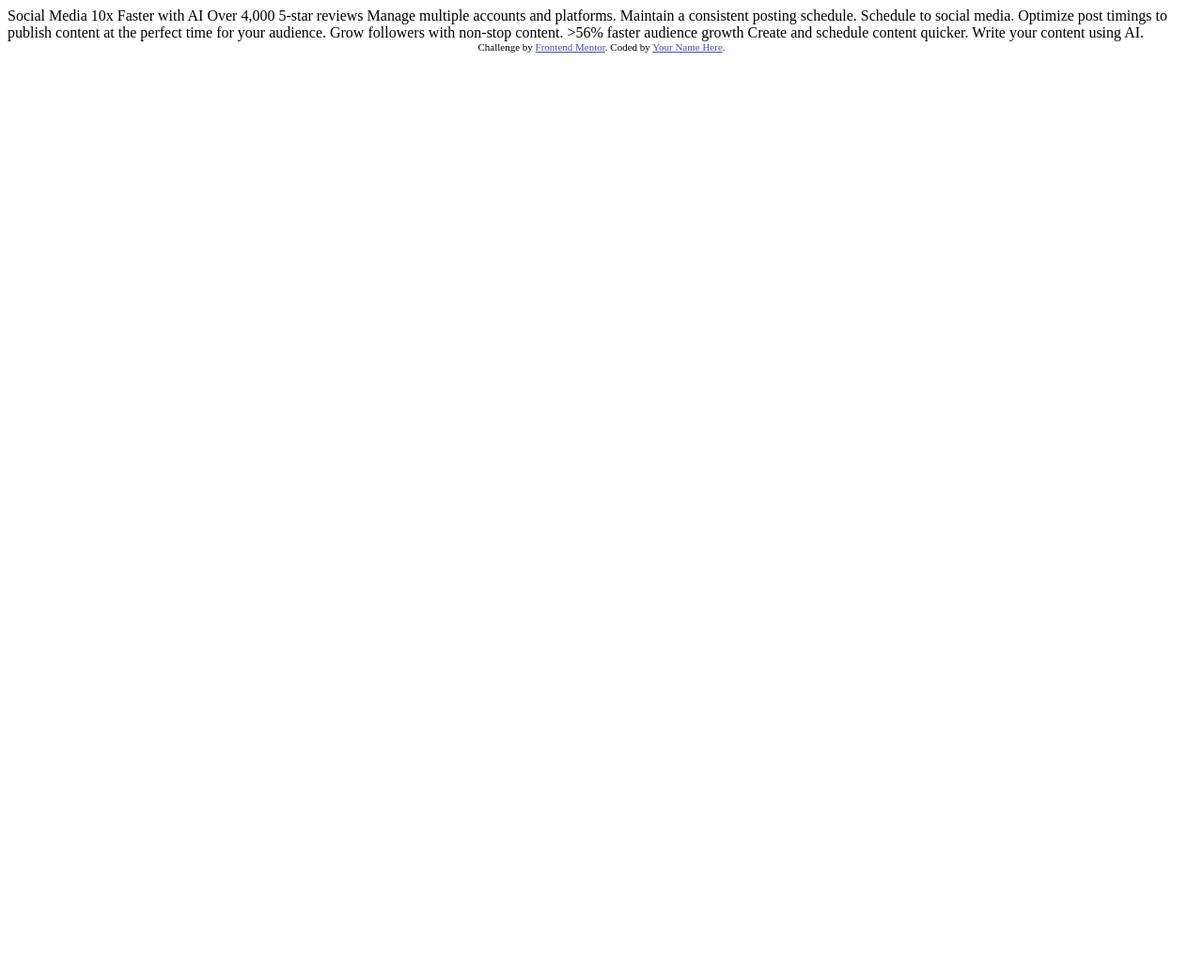
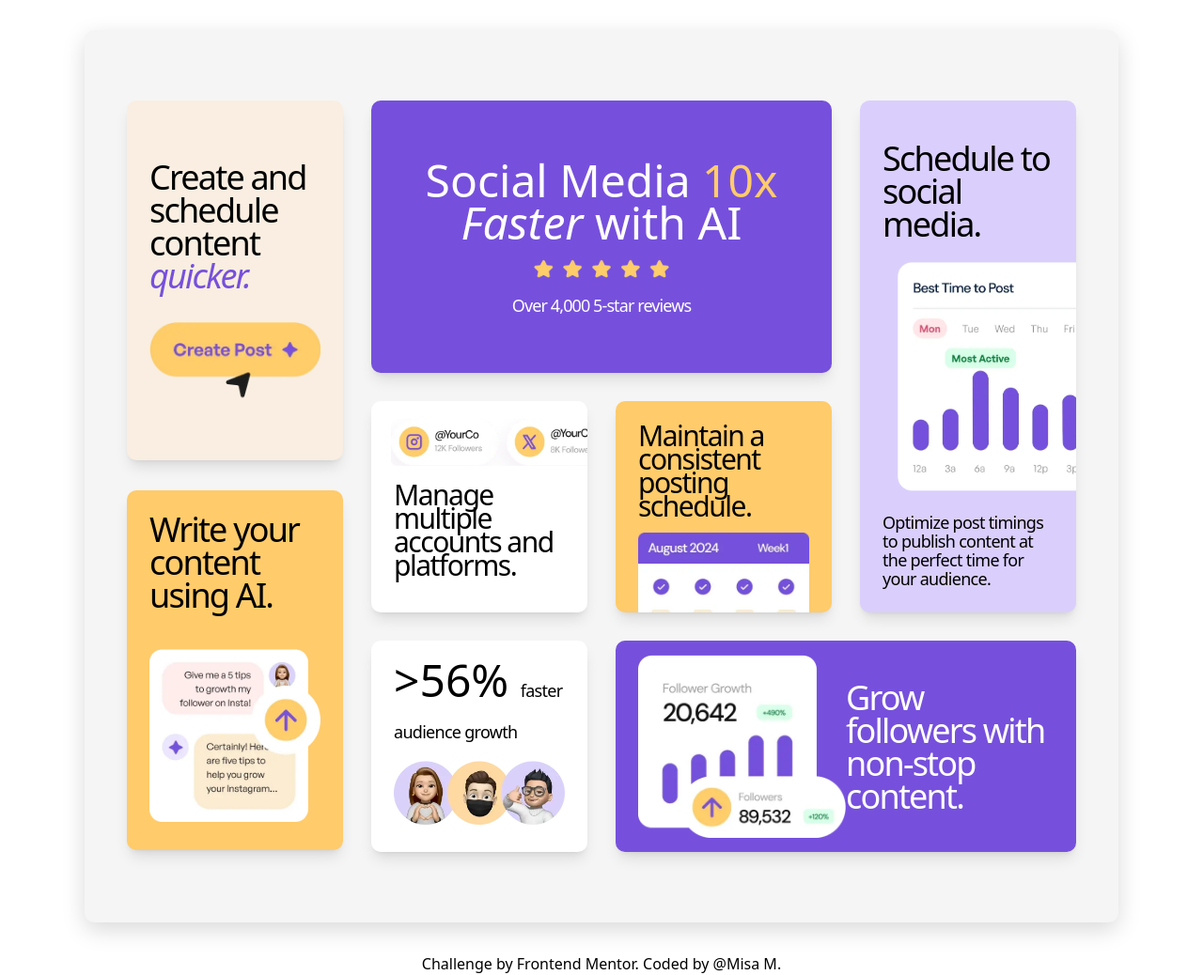
Before and after one commit to mmisa0009/bento-grid-main, a plain HTML site: page index.html in a window 1280 px wide. Shown: the whole page at 94% size. Before the commit the page ends 800 px from the top, so only its background shows below. Drawn offline with nearby package versions, Linux system fonts and the light colour scheme.

Commit message:
modify the html file and css

```diff
--- a/index.html
+++ b/index.html
@@ -7,36 +7,102 @@
   <link rel="icon" type="image/png" sizes="32x32" href="./assets/images/favicon-32x32.png">
 
   <title>Frontend Mentor | Bento grid</title>
+  <script src="https://cdn.tailwindcss.com"></script>
 
-  <!-- Feel free to remove these styles or customise in your own stylesheet 👍 -->
-  <style>
-    .attribution { font-size: 11px; text-align: center; }
-    .attribution a { color: hsl(228, 45%, 44%); }
-  </style>
 </head>
 <body>
+  <div class="bg-white p-8 min-h-scree flex justify-center items-start">
+    <div class="bg-[#F5F5F5] py-[75px] shadow-[0_8px_24px_rgba(0,0,0,0.15)] p-6 rounded-[10px] over-flow-auto w-[1100px] ">
 
-  Social Media 10x Faster with AI
-  Over 4,000 5-star reviews
+      <div class="flex gap-[30px] justify-center">
+        <div class="grid grid-flow-col auto-cols-[230px] auto-rows-auto gap-y-[30px]">
 
-  Manage multiple accounts and platforms.
+          <!--column1-->
+          <!--row1 grid1 column1-->
+          <div class="bg-[hsl(31,66%,93%)] col-start-1 p-6 h-[382.5px] rounded-[10px] shadow-lg transition-transform duration-300 hover:scale-[1.05] hover:shadow-xl">
+            <h2 class="text-[36px] leading-[35px] tracking-[-0.05em] font-medium font-[DM Sans] mb-8 mt-10">Create and schedule content <span class="text-[hsl(256,67%,59%)] italic">quicker.</span></h2>
+            <img src="assets/images/illustration-create-post.webp" alt="create-post-image"/>
+          </div>
+          <!--row2 grid4 column1-->
+          <div class="bg-[hsl(39,100%,71%)] col-start-1 p-6 h-[382.5px] rounded-[10px] shadow-lg items-center transition-transform duration-300 hover:scale-[1.05] hover:shadow-xl">
+            <h2 class="text-[36px] leading-[35px] tracking-[-0.05em] font-medium font-[DM Sans]">
+              Write your content using AI.
+            </h2>
+            <img src="assets/images/illustration-ai-content.webp" alt="ai-content-image" class="mt-10"/>
+          </div>
+        </div>
 
-  Maintain a consistent posting schedule.
+        <div class="grid grid-flow-col auto-cols-[230px_230px_230px] auto rows auto gap-[30px]">
+          <!--column2-->
+          <!--row1 grid2 column23-->
+          <div class="bg-[hsl(256,67%,59%)] p-6 col-start-1 col-span-2 row-start-1 h-[290px] shadow-lg rounded-[10px] flex flex-col justify-center items-center transition-transform duration-300 hover:scale-[1.05] hover:shadow-xl">
+            <h1 class="text-[48px] text-center leading-[45px] font-medium tracking-[-0,02em] text-white font-[DM Sans]">
+              Social Media
+              <span class="text-[hsl(39,100%,71%)]">
+                10x
+              </span>
+              <span class="italic">
+                Faster
+              </span>
+              with AI
+            </h1>
+            <img src="assets/images/illustration-five-stars.webp" alt="five-star-image" class="m-4 w-1/3"/>
+            <p class="text-white text-[18px] tracking-[-0.05em] leading-[20px] font-light text-center font-[DM Sans]">Over 4,000 5-star reviews</p>
+          </div>
+          <!--row 2 grid5 column2-->
+          <div class="overflow-hidden bg-white p-6 h-[225px] col-start-1 rounded-[10px] shadow-lg items-center transition-transform duration-300 hover:scale-[1.05] hover:shadow-xl">
+            <img src="assets/images/illustration-multiple-platforms.webp" alt="media-image" class="mb-6 ml-6 scale-[1.3] rounded-[5px]"/>
+            <h3 class="text-[30px] leading-[25px] tracking-[-0.05em] font-[DM Sans] font-medium">
+              Manage multiple accounts and platforms.
+            </h3>
+          </div>
+          <!--row3 grid7 column2-->
+          <div class="bg-white p-6 h-[225px] col-start-1 rounded-[10px] shadow-lg transition-transform duration-300 hover:scale-[1.05] hover:shadow-xl">
+            <h2 class="text-[48px] leading-[35px] font-medium font-[DM Sans]">
+              >56%
+              <span class="text-[18px] leading-[30px] tracking-[-0.04em] font-regular font-[DM Sans] mt-2">
+                faster audience growth
+              </span>
+            </h2>
+            <img src="assets/images/illustration-audience-growth.webp" alt="audience-image" class="mt-4"/>
+          </div>
 
-  Schedule to social media.
-  Optimize post timings to publish content at the perfect time for your audience.
+          <!--column3-->
+          <!--row2 grid6 column3-->
+          <div class="overflow-hidden bg-[hsl(39,100%,71%)] col-start-2 p-6 h-[225px] rounded-[10px] shadow-lg transition-transform duration-300 hover:scale-[1.05] hover:shadow-xl">
+            <h3 class="text-[30px] leading-[25px] tracking-[-0.05em] font-[DM Sans] font-medium">
+              Maintain a consistent posting schedule.
+            </h3>
+            <img src="assets/images/illustration-consistent-schedule.webp" alt="calendar-image" class="mt-4"/>
+          </div>
+          <!--row3 grid8 column34-->
+          <div class="bg-[hsl(256,67%,59%)] col-start-2 p-6 col-span-2 h-[225px] rounded-[10px] shadow-lg flex items-center transition-transform duration-300 hover:scale-[1.05] hover:shadow-xl">
+            <img src="assets/images/illustration-grow-followers.webp" alt="growth-image" class="w-1/2 object-contain"/>
+            <h2 class="text-[36px] text-white tracking-[-0.05em] leading-[35px] font-[DM Sans] font-medium w-1/2">
+              Grow followers with non-stop content.
+            </h2>
+          </div>
 
-  Grow followers with non-stop content.
+          <!--column4-->
+          <!--row1 grid3 column4-->
+          <div class="overflow-hidden relative bg-[hsl(254,88%,90%)] col-start-3 row-start-1 row-span-2 p-6 h-[545px] rounded-[10px] shadow-lg transition-transform duration-300 hover:scale-[1.05] hover:shadow-xl">
+            <h2 class="text-[36px] leading-[35px] tracking-[-0.05em] font-medium font-[DM Sans] mb-16 mt-5">
+              Schedule to social media.
+            </h2>
+            <img src="assets/images/illustration-schedule-posts.webp" alt="schedule-post-image" class="block ml-4 mt-10 mb-4 scale-[1.5] origin-left"/>
+            <p class="text-[18px] leading-[20px] tracking-[-0.04em] font-[DM Sans] mt-16">
+              Optimize post timings to publish content at the perfect time for your audience.
+            </p>
+          </div>
+        </div>
+      </div>
 
-  >56% faster audience growth
+    </div>
+  </div>
 
-  Create and schedule content quicker.
-
-  Write your content using AI.
-
-  <div class="attribution">
+  <div class="text-center">
     Challenge by <a href="https://www.frontendmentor.io?ref=challenge">Frontend Mentor</a>.
-    Coded by <a href="#">Your Name Here</a>.
+    Coded by <a href="#">@Misa M</a>.
   </div>
 </body>
 </html>
--- /dev/null
+++ b/styles.css
@@ -0,0 +1,15 @@
+@font-face {
+    font-family: 'DM Sans';
+    src: url('assets/fonts/DMSans-VariableFont_opsz,wght.ttf') format('truetype');
+    font-weight: 400 500;
+    font-style: normal;
+    font-display: swap;
+}
+
+@font-face {
+    font-family: 'DM Sans';
+    src: url('assets/fonts/DMSans-Italic-VariableFont_opsz,wght.ttf') format('truetype');
+    font-weight: 400 500;
+    font-style: italic;
+    font-display: swap;
+}
```
